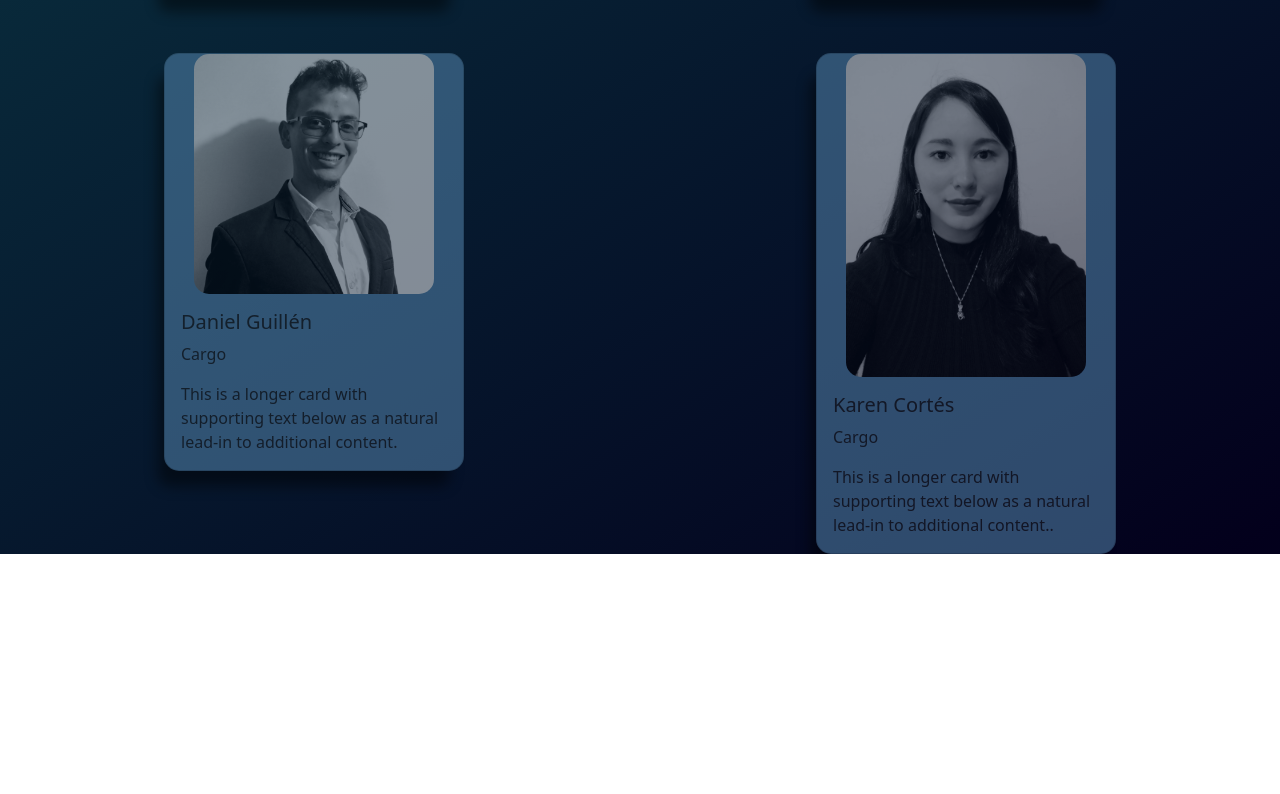
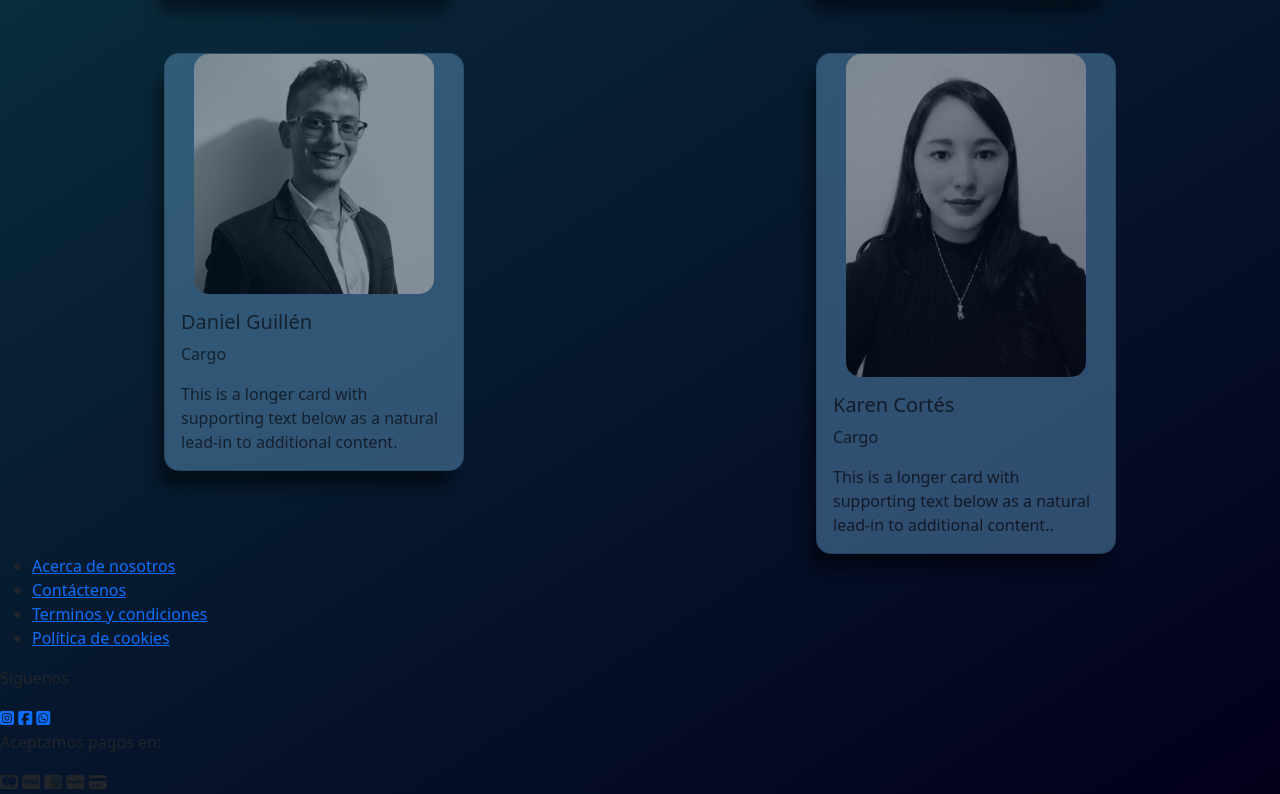
Before and after one commit to DanielRGuillen/coffeeFullStackTeam, a plain HTML site: page aboutUs.html in a window 1280 px wide. Shown: the part 1023-1817 px from the top of the page. Before the commit the page ends 1577 px from the top, so only its background shows below. Drawn offline with nearby package versions, Linux system fonts and the light colour scheme.

Commit message:
[add]footer

```diff
--- a/aboutUs.html
+++ b/aboutUs.html
@@ -128,7 +128,42 @@
       </div>
     </div>
   </section>
-
+  <footer>
+    <nav class="footer_menu">
+<ul>
+  <li>
+    <a href="./aboutUs.html">Acerca de nosotros</a>
+  </li>
+  <li>
+    <a href="./contact.html">Contáctenos</a>
+  </li>
+<li>
+  <a href="#">Terminos y condiciones</a>
+</li>
+<li>
+  <a href="#">Política de cookies</a>
+</li>
+</ul>
+    </nav>
+    <section class="footer_socialNetworks">
+      <p>Síguenos</p>
+      <div>
+        <a href=""><i class="fa-brands fa-square-instagram"></i></a>
+        <a href=""><i class="fa-brands fa-square-facebook"></i></a>
+        <a href=""><i class="fa-brands fa-square-whatsapp"></i></a>
+      </div>
+    </section>
+    <section class="footer_pay">
+      <p>Aceptamos pagos en:</p>
+<div>
+  <i class="fa-brands fa-cc-mastercard"></i>
+  <i class="fa-brands fa-cc-visa"></i>
+  <i class="fa-brands fa-cc-amex"></i>
+  <i class="fa-brands fa-cc-paypal"></i>
+  <i class="fa-solid fa-credit-card"></i>
+</div>
+    </section>
+  </footer>
 
   <script src="https://kit.fontawesome.com/fd199912ef.js" crossorigin="anonymous"></script>
 
--- a/styles/style.css
+++ b/styles/style.css
@@ -1,11 +1,15 @@
-body{
+body {
   margin: 0;
   box-sizing: border-box;
   background: rgb(10, 52, 66);
-  background: linear-gradient(148deg, rgba(10, 52, 66, 1) 28%, rgba(3, 0, 28, 1) 99%);
+  background: linear-gradient(
+    148deg,
+    rgba(10, 52, 66, 1) 28%,
+    rgba(3, 0, 28, 1) 99%
+  );
 }
 
-header{
+header {
   background-color: aquamarine;
 }
 /* .envios{
@@ -17,23 +21,22 @@ header{
   letter-spacing: 2.7px;
   background-color: #B6EADA
 } */
-.navbar{
+.navbar {
   padding: 0;
 }
-.container-fluid{
+.container-fluid {
   background-color: #03001c;
   position: absolute;
   margin-top: 7rem;
   /* margin-top: auto; */
-
 }
-nav img{
-  width: 100px ;
+nav img {
+  width: 100px;
   border-radius: 50%;
   background-color: #aaa4de;
 }
 
-.navbar-nav li a{
+.navbar-nav li a {
   color: white;
   /* background-color: chartreuse; */
   display: inline-block;
@@ -45,20 +48,20 @@ nav img{
   letter-spacing: 0.9px;
   font-weight: 700;
 }
-form{
+form {
   margin-right: 16rem;
   /* background-color: red; */
 }
-form .btn{
+form .btn {
   border-radius: 20px;
 }
 /* estilo boton buscar */
-.btn:hover{
+.btn:hover {
   background-color: #7fffd6;
   color: #03001c;
 }
 /* Posicionamiento de registrate y los iconos de carrito y usuario */
-.log-cart{
+.log-cart {
   /* background-color: blueviolet; */
   width: 200px;
   position: absolute;
@@ -71,7 +74,7 @@ form .btn{
 
 /* CONTENEDOR DEL PARRAFO Y NUESTRO PROYECTO */
 
-.container-sm{
+.container-sm {
   /* background-color: red; */
   margin-top: 10rem;
   margin-left: auto;
@@ -81,22 +84,20 @@ form .btn{
   display: flex;
   align-items: center;
 }
-.title__container{
+.title__container {
   /* background-color: #aaa4de; */
   margin-left: 3rem;
   margin-right: 10rem;
   color: #7fffd6;
-
 }
-.title__text{
+.title__text {
   position: relative;
   font-size: 3rem;
 
   /* background-color: blue; */
 }
 
-
-.container__paragraph{
+.container__paragraph {
   /* background-color: darkgreen; */
   min-width: 300px;
   background-color: #0a3442;
@@ -107,35 +108,33 @@ form .btn{
   padding: 10px 10px;
   overflow: hidden;
 }
-.container__paragraph:hover{
+.container__paragraph:hover {
   transition: all 500ms;
   transform: scale(1.25);
-  border: 5px #B6EADA solid;
-  background-color:snow;
+  border: 5px #b6eada solid;
+  background-color: snow;
   opacity: 1;
-  box-shadow: 1px 19px 14px -4px rgba(0,0,0,0.92);
-  color:#03001c;
+  box-shadow: 1px 19px 14px -4px rgba(0, 0, 0, 0.92);
+  color: #03001c;
 }
-.title__perfiles{
+.title__perfiles {
   color: #7fffd6;
   text-align: center;
 }
-.title__perfiles h4{
+.title__perfiles h4 {
   font-size: 3rem;
 }
-.card{
+.card {
   position: inherit;
   background-color: #5b8fb9;
   width: 300px;
-  border-radius: 15px ;
+  border-radius: 15px;
   margin: auto auto;
   margin-top: 2rem;
   opacity: 0.5;
-  box-shadow: -10px 19px 14px -4px rgba(0,0,0,0.92);
-
-
+  box-shadow: -10px 19px 14px -4px rgba(0, 0, 0, 0.92);
 }
-.card:hover{
+.card:hover {
   transition: all 400ms;
   opacity: 1;
 }
@@ -144,35 +143,33 @@ form .btn{
   position: absolute;
 } */
 /* Ajuste tamaño fotos */
-.perfiles img{
+.perfiles img {
   width: 15rem;
   border-radius: 15px;
   margin: auto auto;
   filter: grayscale(100%);
 }
-.perfiles img:hover{
+.perfiles img:hover {
   transition: all 400ms;
   border-radius: 50%;
-  filter: grayscale(0) ;
+  filter: grayscale(0);
   /* brightness(1.2) contrast(1.2) */
   border: solid 4px white;
-
 }
 
 
 
 
-
 /* Responsive para que no se desborde el parrafo de descripcion proyecto */
-@media screen and (max-width: 900px){
-  .title__text{
+@media screen and (max-width: 900px) {
+  .title__text {
     transition: all 200ms;
     font-size: 2rem;
     margin-right: -7rem;
     margin-left: -3rem;
     text-align: center;
   }
-  .container__paragraph{
+  .container__paragraph {
     margin-bottom: 5rem;
   }
 }
```
